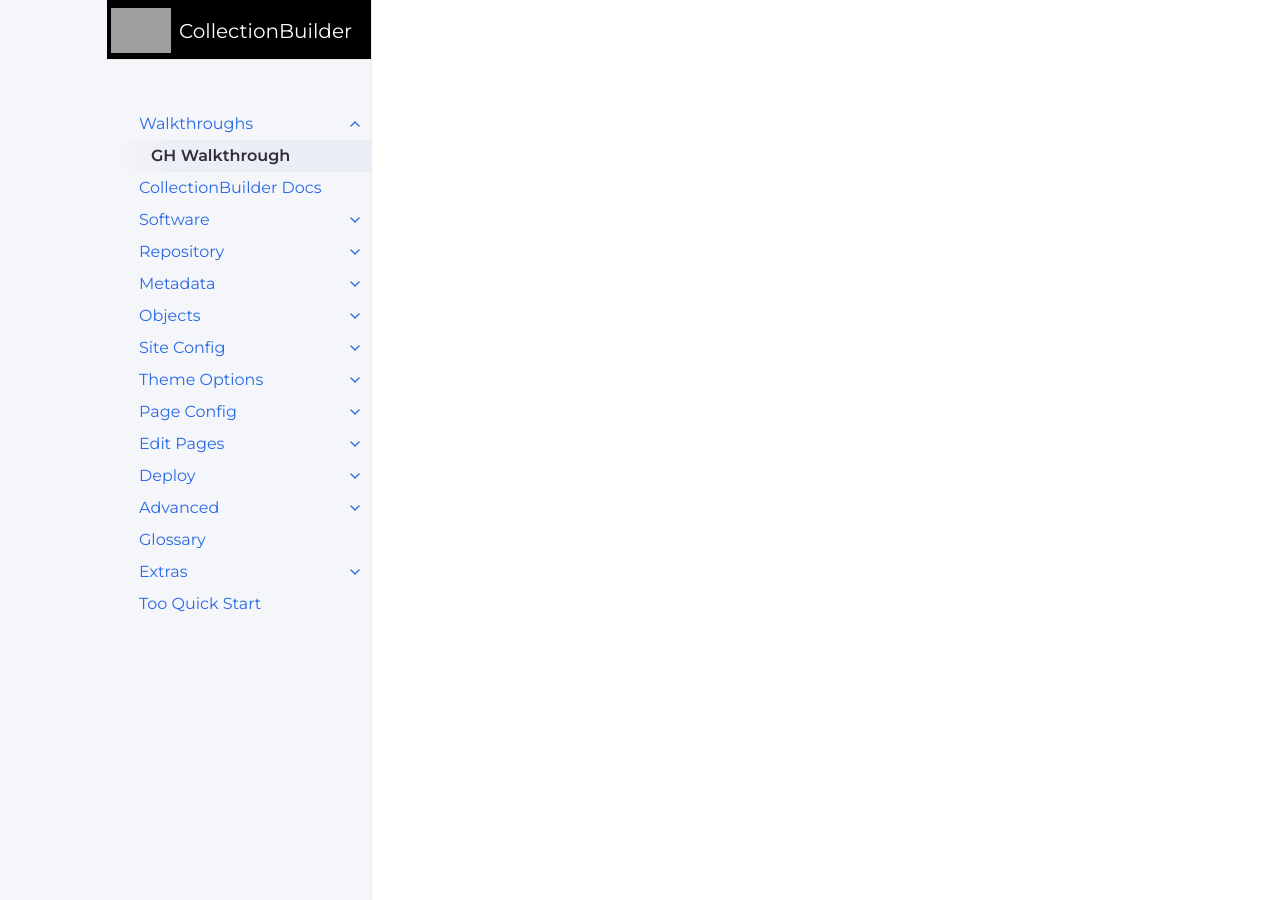
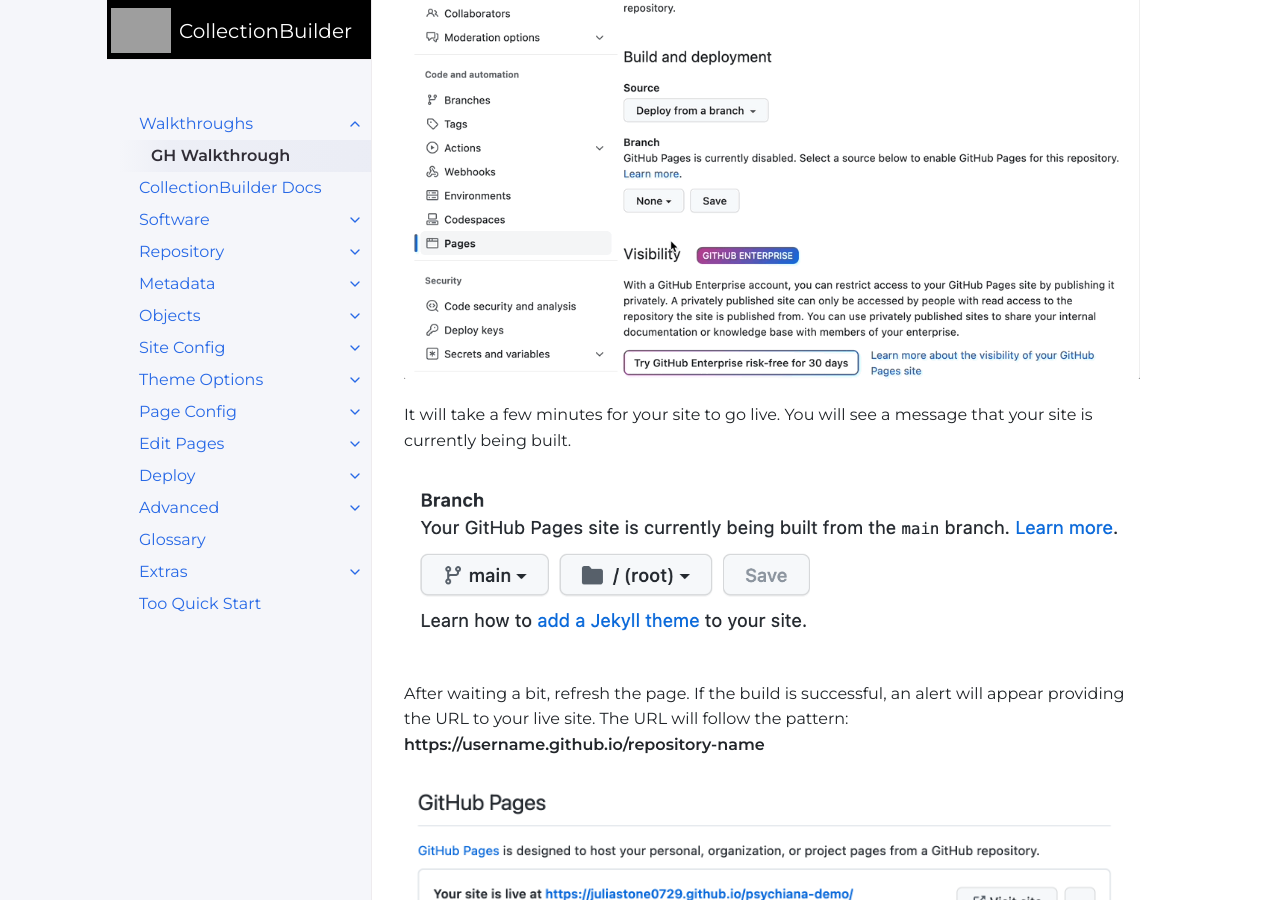
Before and after one commit to CollectionBuilder/cb-docs, a Jekyll site: the page built from docs/walkthroughs/gh-walkthrough.md, in a window 1280 px wide and 900 px high, scrolled down 5341 px. Built offline with Jekyll 4.4.1, drawn with Linux system fonts in a browser that asks for light colours; comment, search, counter and statistics services are not loaded; some of the changed text lies outside the part shown.

Commit message:
Add GIFs and screenshots

```diff
--- a/docs/walkthroughs/gh-walkthrough.md
+++ b/docs/walkthroughs/gh-walkthrough.md
@@ -21,13 +21,19 @@ This walkthrough provides steps for creating an example digital collection using
 
 - Click the green **Use this template** button and then the **Create a new repository** dropdown option.
 
+{% include feature/image.html img="use-template.gif" alt="User clicking on use template button and then create a new repository option" %}
+
 - Leave the repository as **Public**. Enter a repository name (Ex: **psychiana-demo**) and click **Create repository from template**.
+
+{% include feature/image.html img="create-repository.gif" alt="User entering a repository name and clicking create repository from template button" %}
 
 ## 3. Prepare your metadata for upload.
 
 - Make a copy of this [**Google Sheet**](https://docs.google.com/spreadsheets/d/1x48Te3duPAxh53foEihQVKTfCKUjaCCbH7TrMMd_yU4/copy) of demo metadata.
 
 - Download the spreadsheet as a .csv file by clicking **File** → **Download** → **Comma Separated Values (.csv)**
+
+{% include feature/image.html img="download-metadata.gif" alt="User downloading the Google Sheet as a CSV file" %}
 
 - Locate the file on your computer (probably in the Downloads folder). Without opening the file, rename it using all lowercase letters, no spaces, and no special characters (Ex: **psychiana-demo.csv**)
 
@@ -36,6 +42,8 @@ This walkthrough provides steps for creating an example digital collection using
 - On the homepage of your repository on GitHub.com, click on the **"_data"** folder.
 
 - Then click the **Add file** button and select **Upload files**.
+
+{% include feature/image.html img="upload-metadata.gif" alt="User clicking on add file button and then upload files" %}
 
 - Click **Choose your files**, navigate to the location of your metadata CSV (probably in your Downloads folder), and select the file. Press Enter to begin the upload.
 
@@ -63,6 +71,8 @@ If you want to learn about creating, updating, and uploading your own metadata,
 
 - Click on the edit button (the pencil icon) to edit the file.
 
+{% include feature/image.html img="edit-file.gif" alt="User clicking on pencil icon to edit the file" %}
+
 - Under the **SITE SETTINGS** section, replace the `title` placeholder text with a title of your choice.
 
 For example:
@@ -87,11 +97,21 @@ metadata: psychiana-demo
 
 - On your repository homepage, click the **Settings** tab in the top right and then click **Pages** in the left side menu.
 
+{% include feature/image.html img="GHpages.gif" alt="User clicking on Settings and then Pages" %}
+
 - Under **Source** leave the dropdown option as **Deploy from a branch**.
 
 - Use the dropdown to change from **“none”** to **“main”** (leave the folder option as **“/root”**). Then click the **Save** button.
 
-It will take a few minutes for your site to go live. After waiting a bit, refresh the page. If the build is successful, an alert will appear providing the URL to your live site. The URL will follow the pattern: **https://username.github.io/repository-name**
+{% include feature/image.html img="generate-site.gif" alt="User generating the GitHub pages site" %}
+
+It will take a few minutes for your site to go live. You will see a message that your site is currently being built.
+
+{% include feature/image.html img="site-build.png" alt="Screenshot text reads 'Your GitHub pages site is currently being built from the main branch.'" %}
+
+After waiting a bit, refresh the page. If the build is successful, an alert will appear providing the URL to your live site. The URL will follow the pattern: **https://username.github.io/repository-name**
+
+{% include feature/image.html img="live-site.png" alt="Screenshot text reads 'Your site is live at https://juliastone0729.github.io/psychiana-demo/.'" %}
 
 You can visit this URL to see changes to your live site. To ensure any changes you commit are complete, look for a _green check mark_ instead of an _orange dot_ in the Code section of your repository’s homepage.
 
```
Also changed, not shown: assets/images/GHpages.gif (added), assets/images/create-repository.gif (added), assets/images/download-metadata.gif (added), assets/images/edit-file.gif (added), assets/images/generate-site.gif (added), assets/images/live-site.png (added), assets/images/site-build.png (added), assets/images/upload-metadata.gif (added), assets/images/use-template.gif (added).
